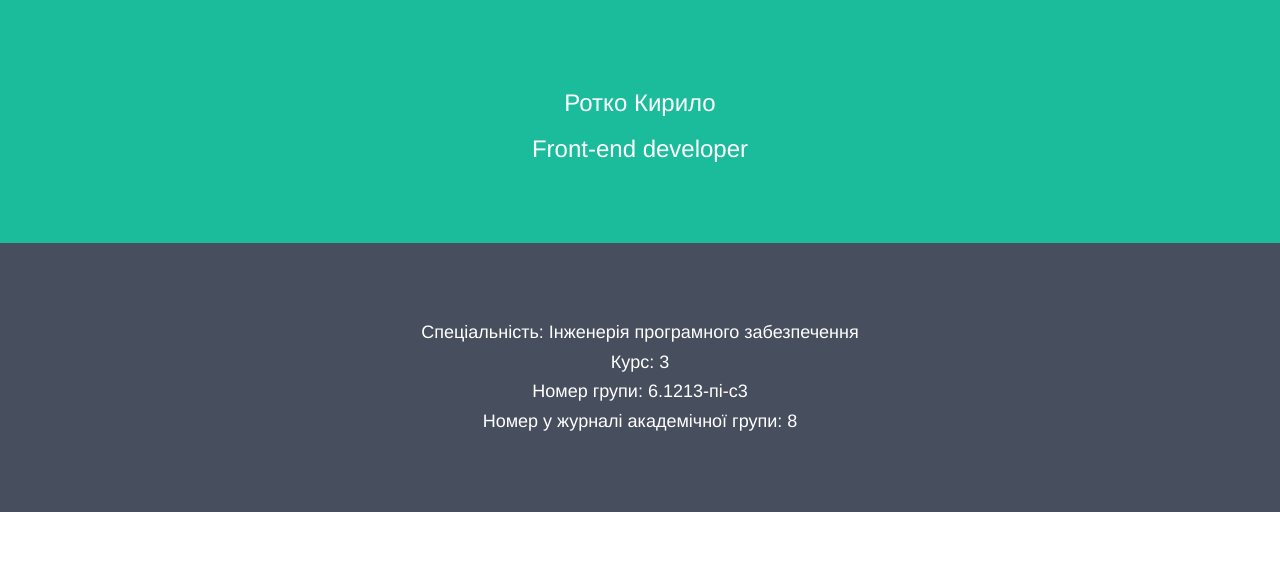
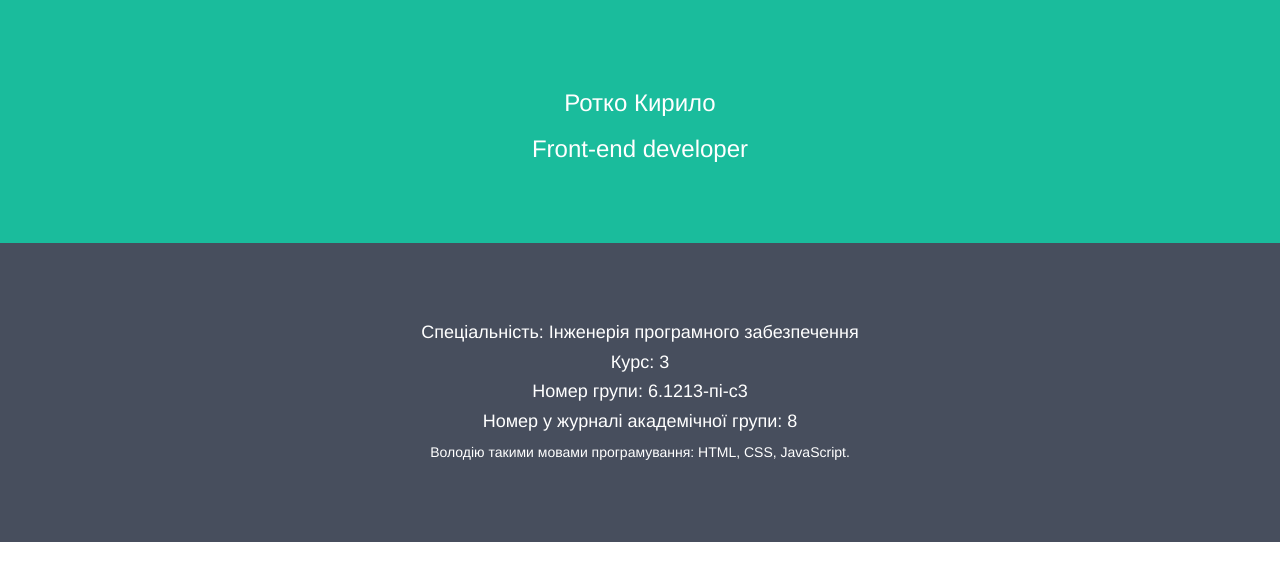
Before and after one commit to JackSoer/dev, a plain HTML site: page index.html in a window 1280 px wide. Drawn offline with nearby package versions, Linux system fonts and the light colour scheme.

Commit message:
added languages info

```diff
--- a/index.html
+++ b/index.html
@@ -56,6 +56,7 @@
       <h4>Курс: 3</h4>
       <h4>Номер групи: 6.1213-пі-с3</h4>
       <h4>Номер у журналі академічної групи: 8</h4>
+      <p>Володію такими мовами програмування: HTML, CSS, JavaScript.</p>
     </div>
   </body>
 </html>
```
